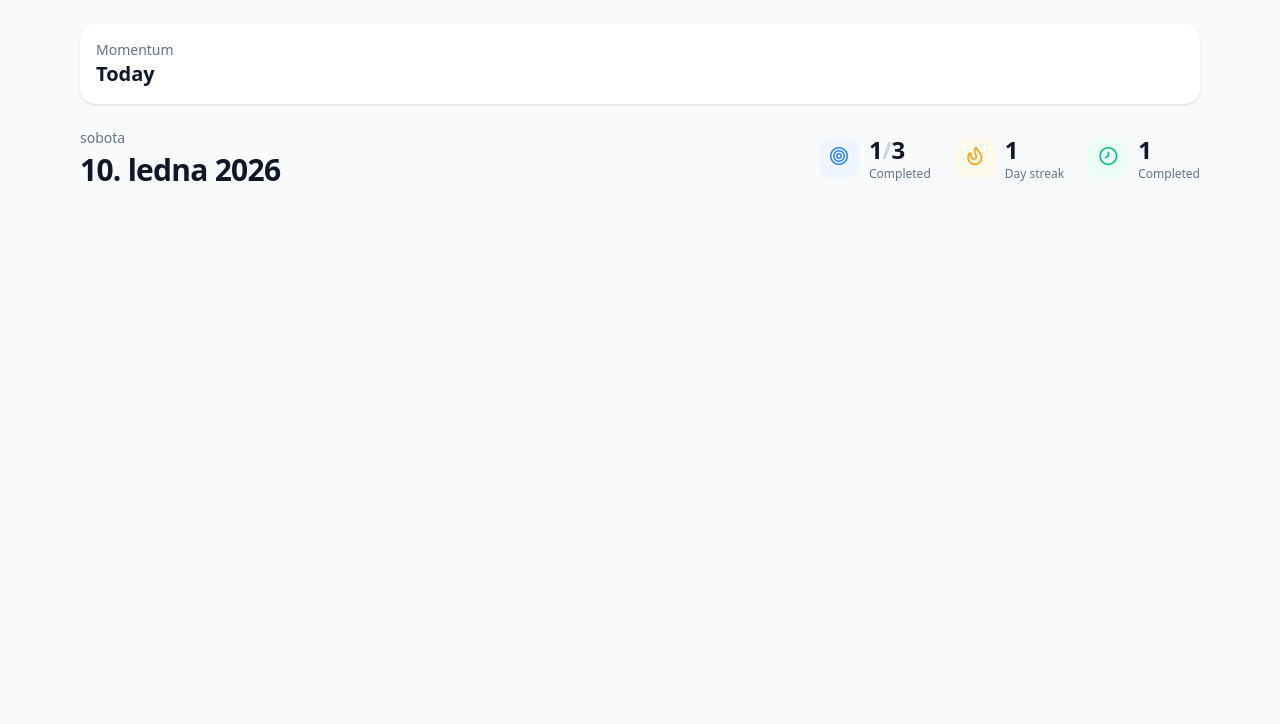
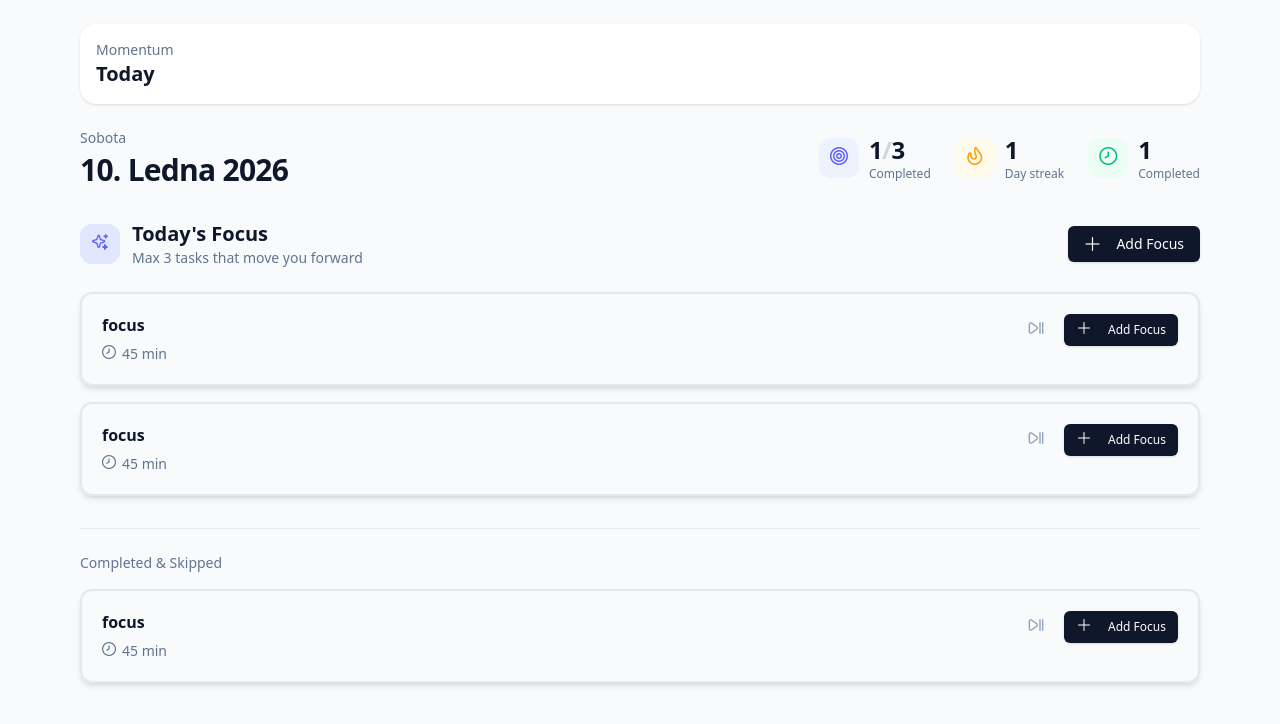
Before and after one commit to gregustomas/momentum, a React (Vite) app: page / in a window 1280 px wide. Shown: the top 724 px of the page. Built offline with nearby package versions, Linux system fonts and the light colour scheme.

Commit message:
feat: today focus list

```diff
--- /dev/null
+++ b/src/components/Focus.jsx
@@ -0,0 +1,34 @@
+import React from "react";
+
+function Focus({ name = "focus", time = 45, project }) {
+  return (
+    <div className="p-5 rounded-xl border-2 border-slate-200 shadow-md text-card-foreground">
+      <div className="flex items-start justify-between gap-4">
+        <div className="flex-1">
+          {project && (
+            <div className="gap-1 inline-flex items-center rounded-md px-2.5 py-0.5 transition-colors focus:outline-none focus:ring-2 focus:ring-ring focus:ring-offset-2 mb-2.5 text-xs font-medium border bg-indigo-50 text-indigo-700 border-indigo-200">
+              <i class="fi fi-rr-folder-open"></i>
+              {project}
+            </div>
+          )}
+          <h3 className="font-semibold text-slate-900 leading-snug">{name}</h3>
+          <div className="flex items-center gap-1.5 mt-2 text-sm text-slate-500">
+            <i class="fi fi-rr-clock"></i>
+            <span>{time} min</span>
+          </div>
+        </div>
+        <div className="flex gap-2 items-center">
+          <button className="inline-flex items-center justify-center gap-2 whitespace-nowrap font-medium transition-colors focus-visible:outline-none focus-visible:ring-1 focus-visible:ring-ring disabled:pointer-events-none disabled:opacity-50 [&_svg]:pointer-events-none [&_svg]:size-4 [&_svg]:shrink-0 h-8 rounded-md px-3 text-slate-400 hover:text-slate-600 hover:bg-slate-100">
+            <i class="fi fi-rr-play-pause"></i>
+          </button>
+          <button className="inline-flex items-center justify-center gap-2 whitespace-nowrap font-medium transition-colors focus-visible:outline-none focus-visible:ring-1 focus-visible:ring-ring disabled:pointer-events-none disabled:opacity-50 [&_svg]:pointer-events-none [&_svg]:size-4 [&_svg]:shrink-0 h-8 rounded-md px-3 text-xs bg-slate-900 hover:bg-slate-800 text-white shadow-sm">
+            <i className={"fi fi-rr-plus lucide lucide-plus w-4 h-4 mr-2"}></i>
+            Add Focus
+          </button>
+        </div>
+      </div>
+    </div>
+  );
+}
+
+export default Focus;
--- a/src/components/StatCard.jsx
+++ b/src/components/StatCard.jsx
@@ -5,9 +5,9 @@ const colorMap = {
     bg: "bg-amber-50",
     text: "text-amber-500",
   },
-  blue: {
-    bg: "bg-blue-50",
-    text: "text-blue-500",
+  indigo: {
+    bg: "bg-indigo-50",
+    text: "text-indigo-500",
   },
   rose: {
     bg: "bg-rose-50",
--- a/src/pages/TodayPage.jsx
+++ b/src/pages/TodayPage.jsx
@@ -1,5 +1,6 @@
 import React from "react";
 import StatCard from "../components/StatCard";
+import Focus from "../components/Focus";
 
 function TodayPage() {
   // return <div className="rounded-2xl bg-white p-6 shadow-sm">Today page</div>;
@@ -17,15 +18,64 @@ function TodayPage() {
     <div>
       <div className="flex items-center justify-between mb-8">
         <div className="block">
-          <p className="text-sm font-medium text-slate-500 mb-1">{weekday}</p>
-          <h1 className="text-3xl font-bold text-slate-900 tracking-tight">
+          <p className="text-sm font-medium text-slate-500 mb-1 capitalize">
+            {weekday}
+          </p>
+          <h1 className="text-3xl font-bold text-slate-900 tracking-tight capitalize">
             {day}
           </h1>
         </div>
         <div className="flex items-center gap-6">
-          <StatCard value={1} total={3} color={"blue"} label={"Completed"} icon={"fi-rr-bullseye"}/>
-          <StatCard value={1} color={"amber"} label={"Day streak"} icon={"fi-rr-fire-flame-curved"}/>
-          <StatCard value={1} color={"emerald"} label={"Completed"} icon={"fi-rr-clock"}/>
+          <StatCard
+            value={1}
+            total={3}
+            color={"indigo"}
+            label={"Completed"}
+            icon={"fi-rr-bullseye"}
+          />
+          <StatCard
+            value={1}
+            color={"amber"}
+            label={"Day streak"}
+            icon={"fi-rr-fire-flame-curved"}
+          />
+          <StatCard
+            value={1}
+            color={"emerald"}
+            label={"Completed"}
+            icon={"fi-rr-clock"}
+          />
+        </div>
+      </div>
+      <div className="flex items-center justify-between mb-6">
+        <div className="flex items-center gap-3">
+          <div className="w-10 h-10 rounded-xl bg-indigo-100 flex items-center justify-center">
+            <i class="fi fi-rr-sparkles text-indigo-500"></i>
+          </div>
+          <div>
+            <h2 className="text-xl font-semibold text-slate-900">
+              Today's Focus
+            </h2>
+            <p className="text-sm text-slate-500">
+              Max 3 tasks that move you forward
+            </p>
+          </div>
+        </div>
+        <button className="inline-flex items-center justify-center gap-2 whitespace-nowrap rounded-md text-sm font-medium transition-colors focus-visible:outline-none focus-visible:ring-1 focus-visible:ring-ring disabled:pointer-events-none disabled:opacity-50 [&_svg]:pointer-events-none [&_svg]:size-4 [&_svg]:shrink-0 h-9 px-4 py-2 bg-slate-900 hover:bg-slate-800 text-white shadow-sm">
+          <i className={"fi fi-rr-plus lucide lucide-plus w-4 h-4 mr-2"}></i>
+          Add Focus
+        </button>
+      </div>
+      <div className="space-y-4">
+        <Focus />
+        <Focus />
+      </div>
+      <div className="mt-8 pt-6 border-t border-slate-200">
+        <h3 className="text-sm font-medium text-slate-500 mb-4">
+          Completed & Skipped
+        </h3>
+        <div className="space-y-3">
+          <Focus />
         </div>
       </div>
     </div>
```
